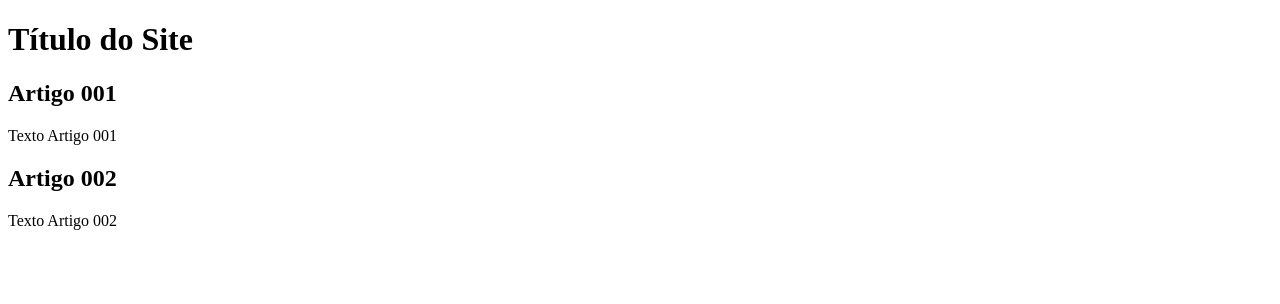
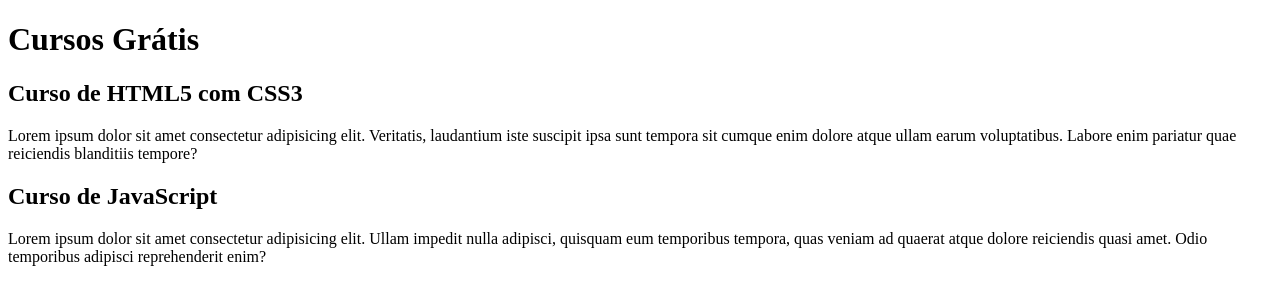
Before and after one commit to VictorAC-git/projeto-site, a plain HTML site: page index.html in a window 1280 px wide. Drawn offline with Linux system fonts and the light colour scheme.

Commit message:
comecei a escrever o conteúdo

```diff
--- a/index.html
+++ b/index.html
@@ -8,15 +8,15 @@
 <body>
     <main>
         <header>
-            <h1>Título do Site</h1>
+            <h1>Cursos Grátis</h1>
         </header>
         <article>
-            <h2>Artigo 001</h2>
-            <p>Texto Artigo 001</p>
+            <h2>Curso de HTML5 com CSS3</h2>
+            <p>Lorem ipsum dolor sit amet consectetur adipisicing elit. Veritatis, laudantium iste suscipit ipsa sunt tempora sit cumque enim dolore atque ullam earum voluptatibus. Labore enim pariatur quae reiciendis blanditiis tempore?</p>
         </article>
         <article>
-            <h2>Artigo 002</h2>
-            <p>Texto Artigo 002</p>
+            <h2>Curso de JavaScript</h2>
+            <p>Lorem ipsum dolor sit amet consectetur adipisicing elit. Ullam impedit nulla adipisci, quisquam eum temporibus tempora, quas veniam ad quaerat atque dolore reiciendis quasi amet. Odio temporibus adipisci reprehenderit enim?</p>
         </article>
     </main>
 
```
